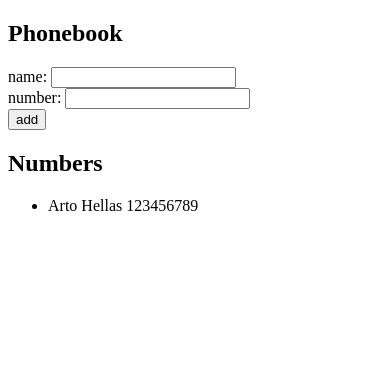
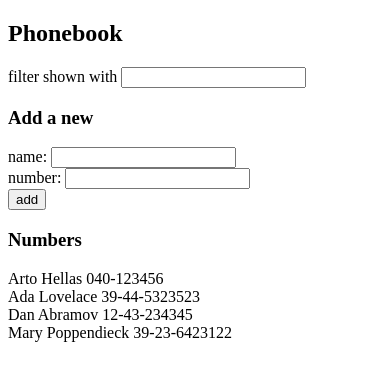
Before and after one commit to NaveenJsr/Full-Stack-Open-Part-2, a React (Create React App) app in the folder phonebook/: page / in a window 390 px wide. Shown: the top 380 px of the page. Built offline with nearby package versions, Linux system fonts and the light colour scheme.

Commit message:
Exercise 2.9: phone book step4 Complete

```diff
--- a/phonebook/src/App.js
+++ b/phonebook/src/App.js
@@ -3,27 +3,32 @@
 const App = () =>
 {
   const [ persons, setPersons ] = useState( [
-    { name: 'Arto Hellas', number: '123456789' }
+    { name: 'Arto Hellas', number: '040-123456', id: 1 },
+    { name: 'Ada Lovelace', number: '39-44-5323523', id: 2 },
+    { name: 'Dan Abramov', number: '12-43-234345', id: 3 },
+    { name: 'Mary Poppendieck', number: '39-23-6423122', id: 4 }
   ] )
   const [ newName, setNewName ] = useState( '' )
   const [ newNumber, setNewNumber ] = useState( '' )
+  const [ searchName, setSearchName ] = useState( '' )
 
   const addPerson = ( event ) =>
   {
     event.preventDefault()
-    const personObject = {
+    const personExists = persons.some( person => person.name === newName )
+    if ( personExists )
+    {
+      alert( `${ newName } is already added to phonebook` )
+      return
+    }
+    const newPerson = {
       name: newName,
-      number: newNumber
+      number: newNumber,
+      id: persons.length + 1,
     }
-    if ( persons.some( person => person.name === newName ) )
-    {
-      alert( `${ newName } is already added to the phonebook` )
-    } else
-    {
-      setPersons( persons.concat( personObject ) )
-      setNewName( '' )
-      setNewNumber( '' )
-    }
+    setPersons( persons.concat( newPerson ) )
+    setNewName( '' )
+    setNewNumber( '' )
   }
 
   const handleNameChange = ( event ) =>
@@ -36,9 +41,23 @@
     setNewNumber( event.target.value )
   }
 
+  const handleSearchChange = ( event ) =>
+  {
+    setSearchName( event.target.value )
+  }
+
+  const filteredPersons = persons.filter( person =>
+  {
+    return person.name.toLowerCase().includes( searchName.toLowerCase() )
+  } )
+
   return (
     <div>
       <h2>Phonebook</h2>
+      <div>
+        filter shown with <input value={ searchName } onChange={ handleSearchChange } />
+      </div>
+      <h3>Add a new</h3>
       <form onSubmit={ addPerson }>
         <div>
           name: <input value={ newName } onChange={ handleNameChange } />
@@ -50,12 +69,10 @@
           <button type="submit">add</button>
         </div>
       </form>
-      <h2>Numbers</h2>
-      <ul>
-        { persons.map( person =>
-          <li key={ person.name }>{ person.name } { person.number }</li>
-        ) }
-      </ul>
+      <h3>Numbers</h3>
+      { filteredPersons.map( person =>
+        <div key={ person.id }>{ person.name } { person.number }</div>
+      ) }
     </div>
   )
 }
```
